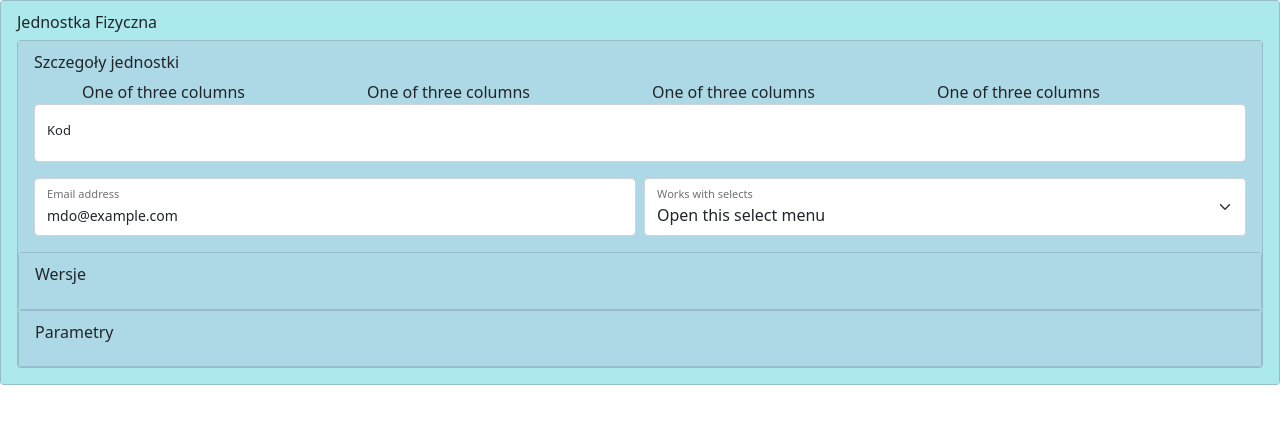
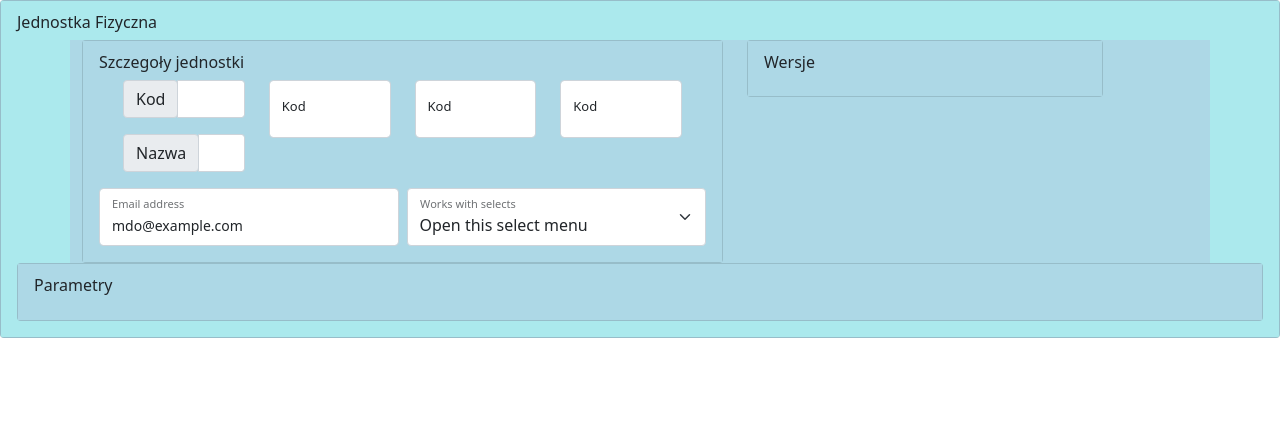
Before and after one commit to amazurek/makieta, an Angular app: page / in a window 1280 px wide. Shown: the top 424 px of the page. Built offline with nearby package versions, Linux system fonts and the light colour scheme.

Commit message:
1 file modified

```diff
--- a/src/app/app.component.html
+++ b/src/app/app.component.html
@@ -1,39 +1,93 @@
-<div class="card" >
-  <div class="card-body" id="main-card" >
-    <h6 class="card-subtitle mb-2 ">Jednostka Fizyczna</h6>
+<div class="card">
+<div class="card-body" id="main-card">
+  <h6 class="card-subtitle mb-2">Jednostka Fizyczna</h6>
+    <div class="container">
+    <div class="row">
+      <div class="col-md-7">
         <div class="card">
           <div class="card-body">
-        <h6 class="card-subtitle mb-2 ">Szczegoły jednostki</h6>
+            <h6 class="card-subtitle mb-2">Szczegoły jednostki</h6>
             <div class="container">
               <div class="row">
                 <div class="col-sm">
-            One of three columns
+                      <div class="input-group input-group-sm mb-3">
+                      <div class="input-group-prepend">
+                        <span class="input-group-text" id="inputGroup-sizing-sm">Kod</span>
+                      </div>
+                      <input type="text" class="form-control" aria-label="Sizing example input" aria-describedby="inputGroup-sizing-sm">
+                    </div>
+                    <div class="input-group input-group-sm mb-3">
+                    <div class="input-group-prepend">
+                      <span class="input-group-text" id="inputGroup-sizing-sm">Nazwa</span>
+                    </div>
+                    <input type="text" class="form-control" aria-label="Sizing example input" aria-describedby="inputGroup-sizing-sm">
+                  </div>
                 </div>
                 <div class="col-sm">
-            One of three columns
+                  <div class="form-floating mb-3">
+                    <input
+                      type="email"
+                      id="input1"
+                      class="form-control"
+                      id="floatingInput"
+                      placeholder="name@example.com"
+                    />
+                    <label class="form-control-sm" for="floatingInput"
+                      >Kod</label
+                    >
+                  </div>
                 </div>
                 <div class="col-sm">
-            One of three columns
+                  <div class="form-floating mb-3">
+                    <input
+                      type="email"
+                      id="input1"
+                      class="form-control"
+                      id="floatingInput"
+                      placeholder="name@example.com"
+                    />
+                    <label class="form-control-sm" for="floatingInput"
+                      >Kod</label
+                    >
+                  </div>
                 </div>
                 <div class="col-sm">
-          One of three columns
+                  <div class="form-floating mb-3">
+                    <input
+                      type="email"
+                      id="input1"
+                      class="form-control"
+                      id="floatingInput"
+                      placeholder="name@example.com"
+                    />
+                    <label class="form-control-sm" for="floatingInput"
+                      >Kod</label
+                    >
                   </div>
                 </div>
               </div>
-      <div class="form-floating mb-3">
-        <input type="email" id="input1" class="form-control" id="floatingInput" placeholder="name@example.com">
-        <label for="floatingInput">Kod</label>
             </div>
+
             <div class="row g-2">
               <div class="col-md">
                 <div class="form-floating">
-          <input type="email" class="form-control" id="floatingInputGrid" placeholder="name@example.com" value="mdo@example.com">
+                  <input
+                    type="email"
+                    class="form-control"
+                    id="floatingInputGrid"
+                    placeholder="name@example.com"
+                    value="mdo@example.com"
+                  />
                   <label for="floatingInputGrid">Email address</label>
                 </div>
               </div>
               <div class="col-md">
                 <div class="form-floating">
-          <select class="form-select" id="floatingSelectGrid" aria-label="Floating label select example">
+                  <select
+                    class="form-select"
+                    id="floatingSelectGrid"
+                    aria-label="Floating label select example"
+                  >
                     <option selected>Open this select menu</option>
                     <option value="1">One</option>
                     <option value="2">Two</option>
@@ -43,16 +97,26 @@
                 </div>
               </div>
             </div>
+          </div>
+
+      </div>
+
+
+      </div>
+    <div class="col-md-4">
+      <div class="card">
+      <div class="card-body">
+        <h6 class="card-subtitle mb-2">Wersje</h6>
+      </div>
+      </div>
+      </div>
+  </div>
+
 
     </div>
     <div class="card">
     <div class="card-body">
-        <h6 class="card-subtitle mb-2 ">Wersje</h6>
-    </div>
-      </div>
-      <div class="card">
-      <div class="card-body">
-        <h6 class="card-subtitle mb-2 ">Parametry</h6>
+      <h6 class="card-subtitle mb-2">Parametry</h6>
     </div>
   </div>
 </div>
```
Lines whose indentation alone changed are shown as unchanged.
